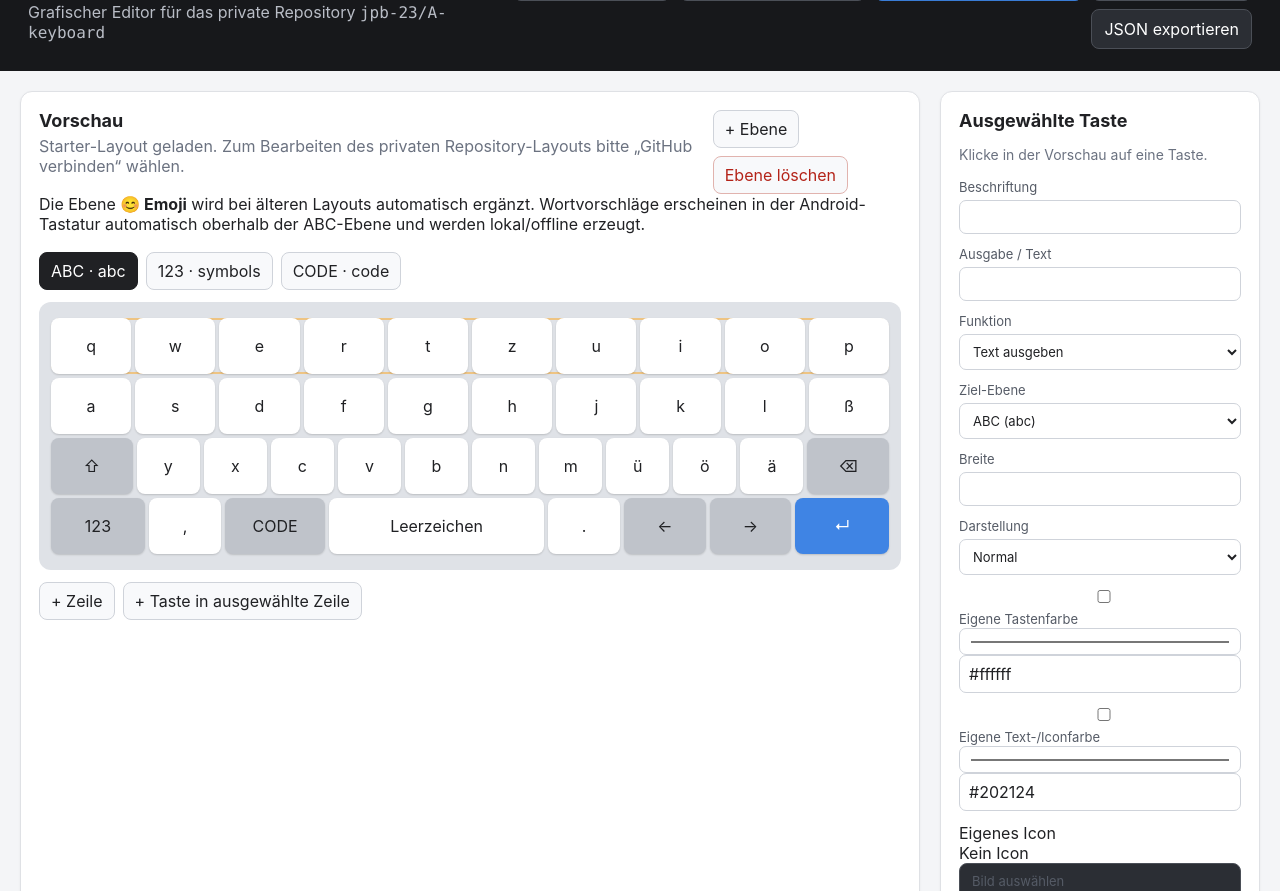
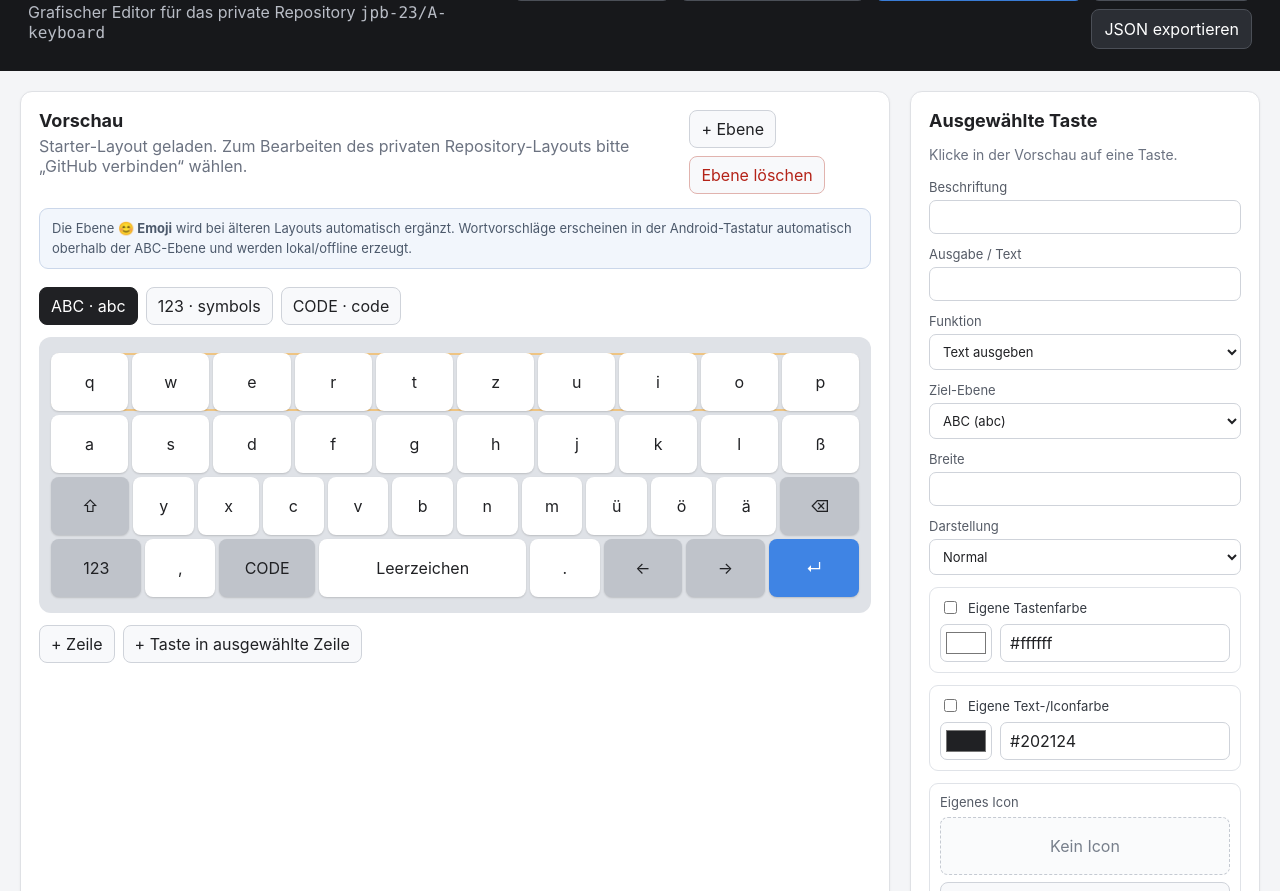
Before and after one commit to jpb-23/A-keyboard-editor, a plain HTML site: page index.html in a window 1280 px wide. Shown: the part 61-952 px from the top of the page. Drawn offline with Linux system fonts and the light colour scheme.

Commit message:
Style color icon and repeat controls

```diff
--- a/style.css
+++ b/style.css
@@ -4,11 +4,13 @@
   background: #f4f5f7;
   color: #202124;
 }
+
 * { box-sizing: border-box; }
 body { margin: 0; background: #f4f5f7; color: #202124; }
 button, input, select { font: inherit; }
 button { cursor: pointer; }
 code { font-family: ui-monospace, SFMono-Regular, Menlo, Consolas, monospace; }
+small { line-height: 1.4; }
 
 .topbar {
   display: flex;
@@ -29,6 +31,7 @@ code { font-family: ui-monospace, SFMono-Regular, Menlo, Consolas, monospace; }
   border-radius: 8px;
   padding: 9px 12px;
 }
+.file-button { display: inline-flex; align-items: center; justify-content: center; cursor: pointer; }
 .file-button input { display: none; }
 .toolbar .primary { background: #397cd6; border-color: #397cd6; }
 
@@ -61,10 +64,10 @@ code { font-family: ui-monospace, SFMono-Regular, Menlo, Consolas, monospace; }
 
 .workspace {
   display: grid;
-  grid-template-columns: minmax(0, 1fr) 320px;
+  grid-template-columns: minmax(0, 1fr) 350px;
   gap: 20px;
   padding: 20px;
-  max-width: 1500px;
+  max-width: 1540px;
   margin: 0 auto;
 }
 .editor-card {
@@ -78,6 +81,16 @@ code { font-family: ui-monospace, SFMono-Regular, Menlo, Consolas, monospace; }
 .section-head h2, .properties-card h2 { margin: 0 0 5px; font-size: 18px; }
 .section-head p { margin: 0; color: #6b7280; }
 .layer-actions, .preview-actions, .form-actions { display: flex; flex-wrap: wrap; gap: 8px; }
+.feature-note {
+  margin-top: 14px;
+  padding: 10px 12px;
+  border: 1px solid #cbd7ea;
+  background: #f2f6fc;
+  border-radius: 9px;
+  color: #4c596b;
+  font-size: 13px;
+  line-height: 1.5;
+}
 
 button {
   border: 1px solid #cfd3da;
@@ -109,18 +122,37 @@ button.danger-ghost { color: #b42318; border-color: #e1b3ae; }
 .keyboard-key {
   flex-basis: 0;
   min-width: 0;
-  height: 56px;
-  padding: 0 5px;
+  height: 58px;
+  padding: 3px 5px;
   border: 0;
   border-radius: 8px;
   background: #fff;
   box-shadow: 0 1px 2px rgba(0,0,0,.16);
   font-size: 16px;
   color: #202124;
+  display: flex;
+  flex-direction: column;
+  align-items: center;
+  justify-content: center;
+  gap: 2px;
+  overflow: hidden;
 }
 .keyboard-key.function { background: #bfc3ca; }
 .keyboard-key.accent { background: #3f84e4; color: #fff; }
 .keyboard-key.selected { outline: 3px solid #ff9f0a; outline-offset: 1px; }
+.keyboard-key .key-icon {
+  width: 24px;
+  height: 24px;
+  object-fit: contain;
+  pointer-events: none;
+}
+.keyboard-key .repeat-badge {
+  position: absolute;
+  transform: translate(16px, -19px);
+  font-size: 9px;
+  line-height: 1;
+  opacity: .7;
+}
 .keyboard-row.selected-row { box-shadow: inset 0 0 0 2px rgba(255,159,10,.45); border-radius: 10px; }
 .preview-actions { margin-top: 12px; }
 
@@ -135,7 +167,53 @@ button.danger-ghost { color: #b42318; border-color: #e1b3ae; }
   background: #fff;
   color: #202124;
 }
+.properties-form input[type="checkbox"] { width: auto; }
+.properties-form input[type="color"] {
+  width: 52px;
+  height: 38px;
+  padding: 3px;
+  cursor: pointer;
+}
 .properties-form.compact { margin-top: 10px; }
+.property-group {
+  display: grid;
+  gap: 7px;
+  padding: 10px;
+  border: 1px solid #e0e3e8;
+  border-radius: 9px;
+}
+.field-title { font-size: 13px; color: #555b66; }
+.check-row {
+  display: flex !important;
+  align-items: center;
+  gap: 8px !important;
+  color: #343941 !important;
+}
+.color-row {
+  display: grid;
+  grid-template-columns: 52px 1fr;
+  gap: 8px;
+  align-items: center;
+}
+.secondary-file {
+  border: 1px solid #cfd3da;
+  background: #f8f9fb;
+  color: #202124;
+  padding: 8px 10px;
+}
+.icon-preview {
+  min-height: 58px;
+  border: 1px dashed #c5cad2;
+  border-radius: 8px;
+  display: flex;
+  align-items: center;
+  justify-content: center;
+  color: #777f8b;
+  background: #fafbfc;
+}
+.icon-preview img { width: 36px; height: 36px; object-fit: contain; }
+.repeat-row { margin-top: 2px; }
+.compact-note { margin-top: -7px; }
 .muted { color: #6b7280; line-height: 1.45; font-size: 14px; }
 hr { border: 0; border-top: 1px solid #e3e5e8; margin: 22px 0; }
 
@@ -143,17 +221,19 @@ hr { border: 0; border-top: 1px solid #e3e5e8; margin: 22px 0; }
   .github-panel-inner { grid-template-columns: 1fr; align-items: stretch; }
   .token-note { grid-column: auto; }
 }
+
 @media (max-width: 900px) {
   .topbar { align-items: flex-start; flex-direction: column; }
   .toolbar { justify-content: flex-start; }
   .workspace { grid-template-columns: 1fr; }
   .properties-card { position: static; }
 }
+
 @media (prefers-color-scheme: dark) {
   :root { background: #151619; color: #f1f3f5; }
   body { background: #151619; color: #f1f3f5; }
   .editor-card { background: #202226; border-color: #34373d; }
-  .section-head p, .muted, .properties-form label { color: #aeb3bd; }
+  .section-head p, .muted, .properties-form label, .field-title { color: #aeb3bd; }
   button { background: #2b2e34; border-color: #464a52; color: #f3f4f6; }
   button:hover { background: #343840; }
   .layer-tabs button.active { background: #f1f3f5; color: #17181b; border-color: #f1f3f5; }
@@ -165,5 +245,10 @@ hr { border: 0; border-top: 1px solid #e3e5e8; margin: 22px 0; }
   .github-panel { background: #1c2430; border-color: #343b46; }
   .github-panel label, .token-note { color: #aeb8c6; }
   .github-panel input { background: #14181e; color: #fff; border-color: #46505e; }
+  .property-group { border-color: #3c4047; }
+  .check-row { color: #d8dbe0 !important; }
+  .secondary-file { background: #2b2e34; color: #f3f4f6; border-color: #464a52; }
+  .icon-preview { background: #18191c; border-color: #4a4f58; color: #aeb3bd; }
+  .feature-note { background: #1c2430; border-color: #344255; color: #b8c5d8; }
   hr { border-color: #34373d; }
 }
```
